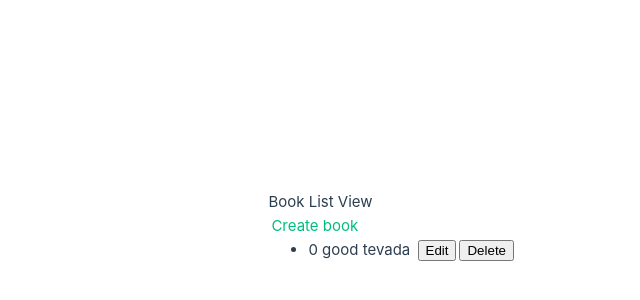
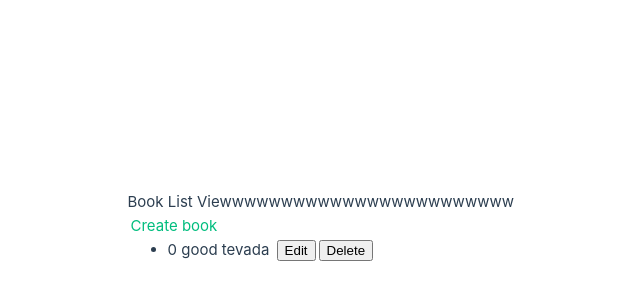
Before and after one commit to robotcanfly/myApp, a Vue app: page / in a window 1280 px wide. Shown: the part 174-474 px from the top of the page, without its empty margins (126-766 px from the left). Built offline with nearby package versions, Linux system fonts and the light colour scheme.

Commit message:
Chang the title

```diff
--- a/src/views/BookListView.vue
+++ b/src/views/BookListView.vue
@@ -8,7 +8,7 @@
 </script>
 
 <template>
-    Book List View
+    Book List Viewwwwwwwwwwwwwwwwwwwwwwww
     <div>
         <RouterLink :to="{ name: 'book-create' }">Create book</RouterLink>
         <ul>
```
